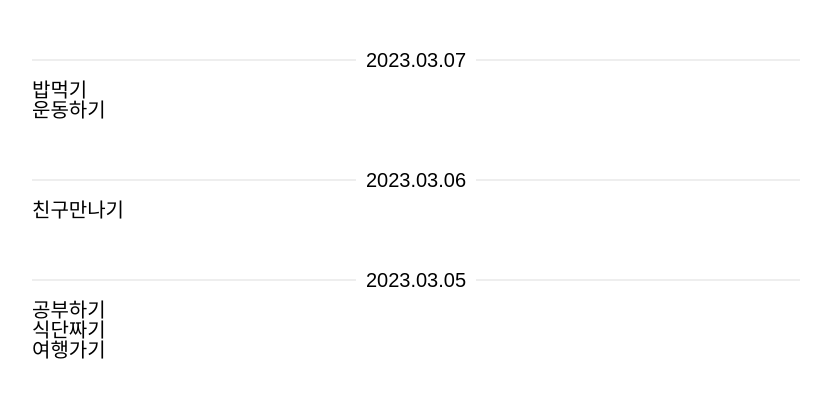
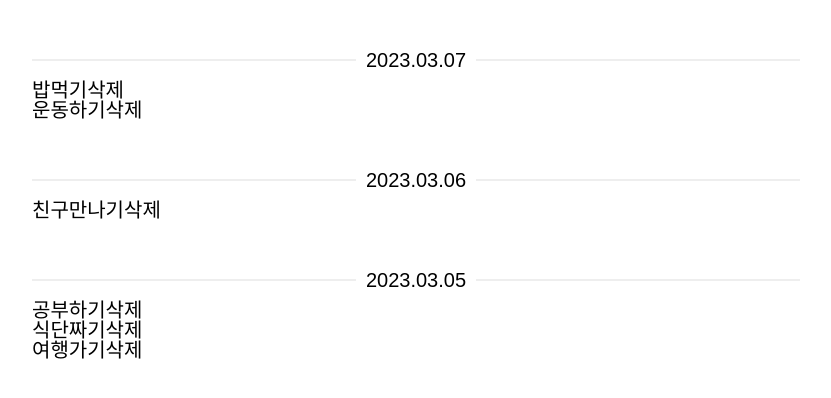
Before and after one commit to eunseozz/react-todo-ver2.0, a React (Create React App) app: page / in a window 1280 px wide. Shown: the top 398 px of the page, without its empty margins (224-1055 px from the left). Built offline with nearby package versions, Linux system fonts and the light colour scheme; a web font is replaced by a local one.

Commit message:
삭제로직 추가

```diff
--- a/src/TodoGroup.tsx
+++ b/src/TodoGroup.tsx
@@ -3,7 +3,7 @@ import TodoItem from "./TodoItem";
 
 interface TodoGroupProps {
     //onClickUpdateButton(id: number): void;
-    //onClickDeleteButton(id: number): void;
+    onClickDeleteButton(id: number): void;
     date: string,
     todo: Array<ItemObj>;
 };
@@ -15,7 +15,7 @@ interface ItemObj {
 
 const TodoGroup = ({
     //onClickUpdateButton,
-    //onClickDeleteButton,
+    onClickDeleteButton,
     date,
     todo
 }: TodoGroupProps) => {
@@ -25,8 +25,10 @@ const TodoGroup = ({
             <ul>
                 {todo.map(item =>
                     <TodoItem
+                        key={item.id}
                         id={item.id}
                         title={item.title}
+                        onClickDeleteButton={onClickDeleteButton}
                     />
                 )}
             </ul>
--- a/src/TodoItem.tsx
+++ b/src/TodoItem.tsx
@@ -2,22 +2,24 @@ import React from "react";
 
 interface TodoItemProps {
     //onClickUpdateButton(id: number): void;
-    // onClickDeleteButton(id: number): void;
+    onClickDeleteButton(id: number): void;
     id: number,
     title: string
 };
 
 const TodoItem = ({
     //onClickUpdateButton,
-    // onClickDeleteButton,
+    onClickDeleteButton,
     id,
     title
 }: TodoItemProps) => {
     return (
         <>
-           <li>{title}</li>
-           {/* <button type="button" onClick={(id) => onClickUpdateButton}>수정</button> */}
-           {/* <button type="button" onClick={(id) => onClickDeleteButton}>삭제</button> */}
+           <li>
+            {title}
+            {/* <button type="button" onClick={(id) => onClickUpdateButton}>수정</button> */}
+            <button type="button" onClick={() => onClickDeleteButton(id)}>삭제</button>
+           </li>
         </>
     );
 }
--- a/src/TodoList.tsx
+++ b/src/TodoList.tsx
@@ -49,18 +49,19 @@ const TodoList = () => {
 
     ]);
 
-    // const handleClickDeleteButton = (id: number) => {
-    //     setTask(tasks.filter(task => task.todo.filter(item => item.id !== id)));
-    // }
+    const handleClickDeleteButton = (id: number) => {
+        setTask(tasks.map(task => ({'date': task.date, 'todo': task.todo.filter(item => item.id !== id)})));
+    }
 
     return (
         <ul className="todo-wrap">
             {tasks.map(task =>
                 <TodoGroup
+                    key={task.date}
                     date={task.date}
                     todo={task.todo}
                     //onClickUpdateButton={handleClickUpdateButton}
-                    //onClickDeleteButton={handleClickDeleteButton}
+                    onClickDeleteButton={handleClickDeleteButton}
                 />
             )}
         </ul>
```
